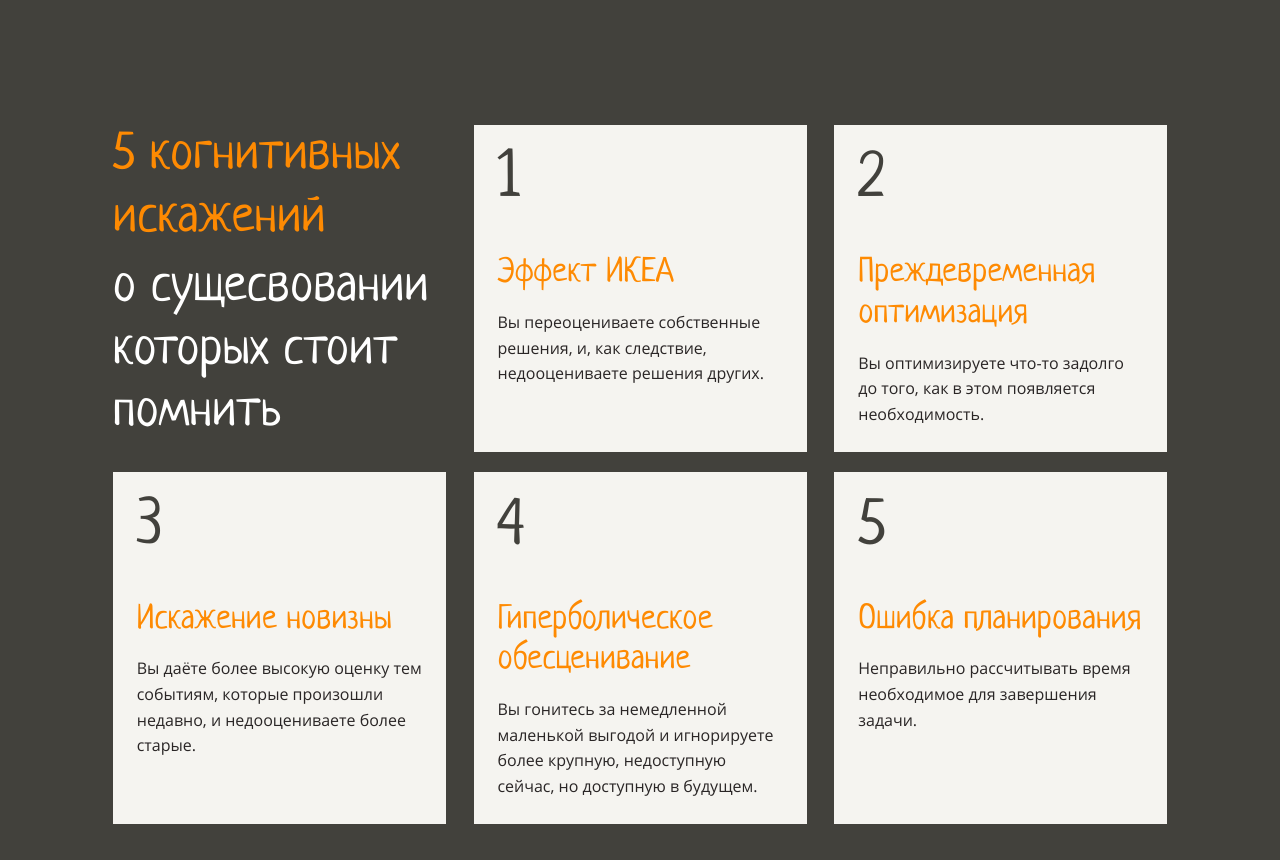
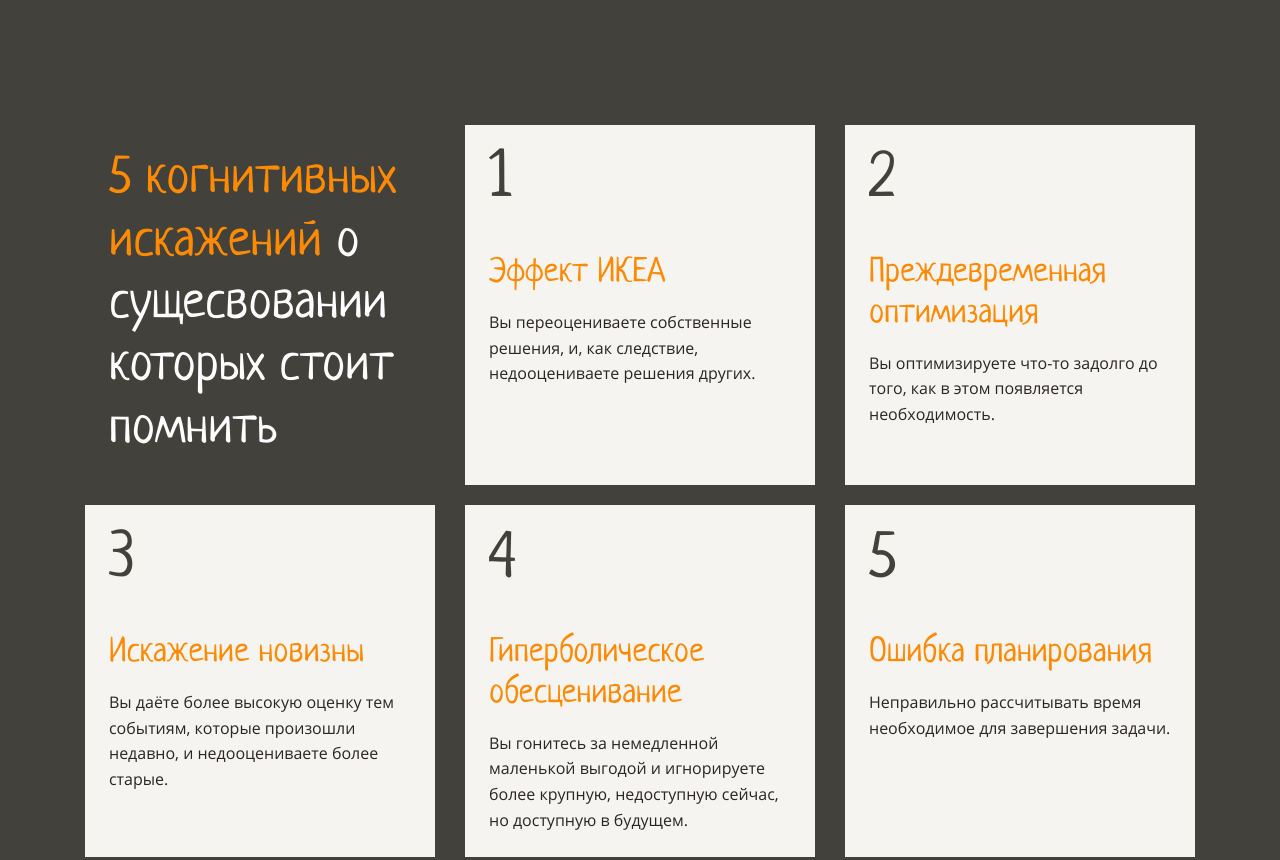
Before and after one commit to nofacez/cognitive-biases, a website: page src/index.html in a window 1280 px wide. Shown: the part 1800-2660 px from the top of the page. Drawn offline with Linux system fonts and the light colour scheme; grey boxes are pictures that could not be loaded.

Commit message:
hexlet test - nav section

```diff
--- a/src/index.html
+++ b/src/index.html
@@ -42,7 +42,7 @@
         <section class="section bg-dark" id="navigation">
             <div class="container">
                 <div class="navigation">
-                    <h1 class="main-color navigation-title mb-20">5 когнитивных искажений<span class="white">о сущесвовании которых стоит помнить</span></h1>
+                    <h1 class="navigation-title navigation-card mb-20">5 когнитивных искажений <span class="white">о сущесвовании которых стоит помнить</span></h1>
                     <a href="#ikea-effect" class="navigation-card mb-20 bg-light">
                         <span class="navigation-card-number main-dark-color">1</span>
                         <h3 class="main-color">Эффект ИКЕА</h3>
--- a/src/styles/style.css
+++ b/src/styles/style.css
@@ -282,25 +282,27 @@ a {
 .navigation {
   display: flex;
   flex-wrap: wrap;
-  justify-content: space-evenly;
+  width: 100%;
+  align-items: stretch;
+  justify-content: space-between;
 
   margin-top: 100px;
 }
 
-.navigation-title {
-  display: flex;
-  flex-basis: 30%;
-  flex-wrap: wrap;
+.navigation-card {
+  /* flex-basis: 30%; */
 
-  font-size: 52px;
-}
-
-.navigation-card {
-  flex-basis: 30%;
-
+  display: block;
+  max-width: 350px;
   color: #2a2626;
 
   padding: 24px;
+}
+
+.navigation-title {
+  color: #fe8a02;
+
+  font-size: 52px;
 }
 
 .navigation-card > p {
@@ -317,14 +319,14 @@ a {
   line-height: 1;
 }
 
-.navigation-card:hover {
+a.navigation-card:hover {
   position: relative;
   top: 10px;
 
   background: #fe8a02;
 }
 
-.navigation-card:hover > h3 {
+a.navigation-card:hover > h3 {
   color: #fff;
 }
 
```
